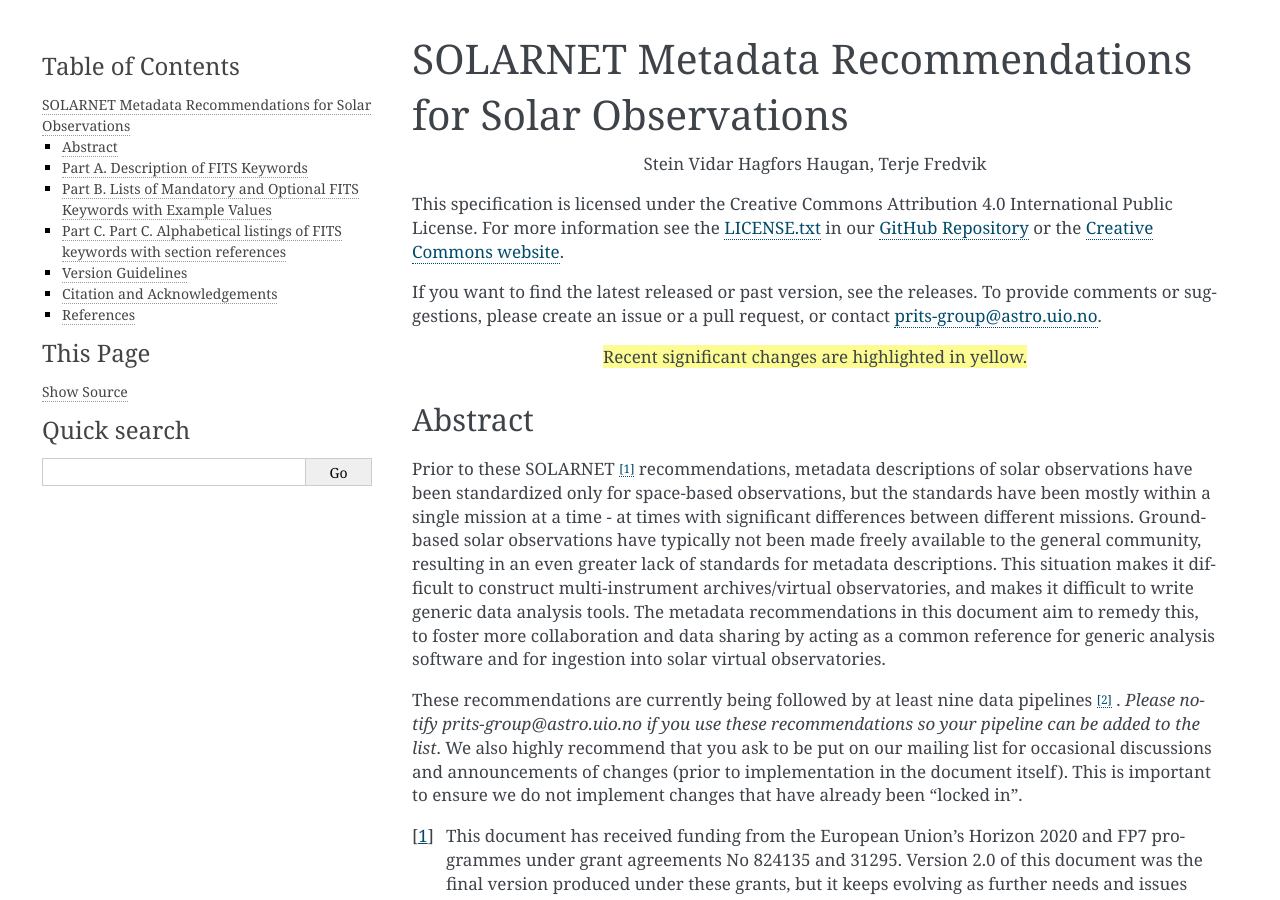
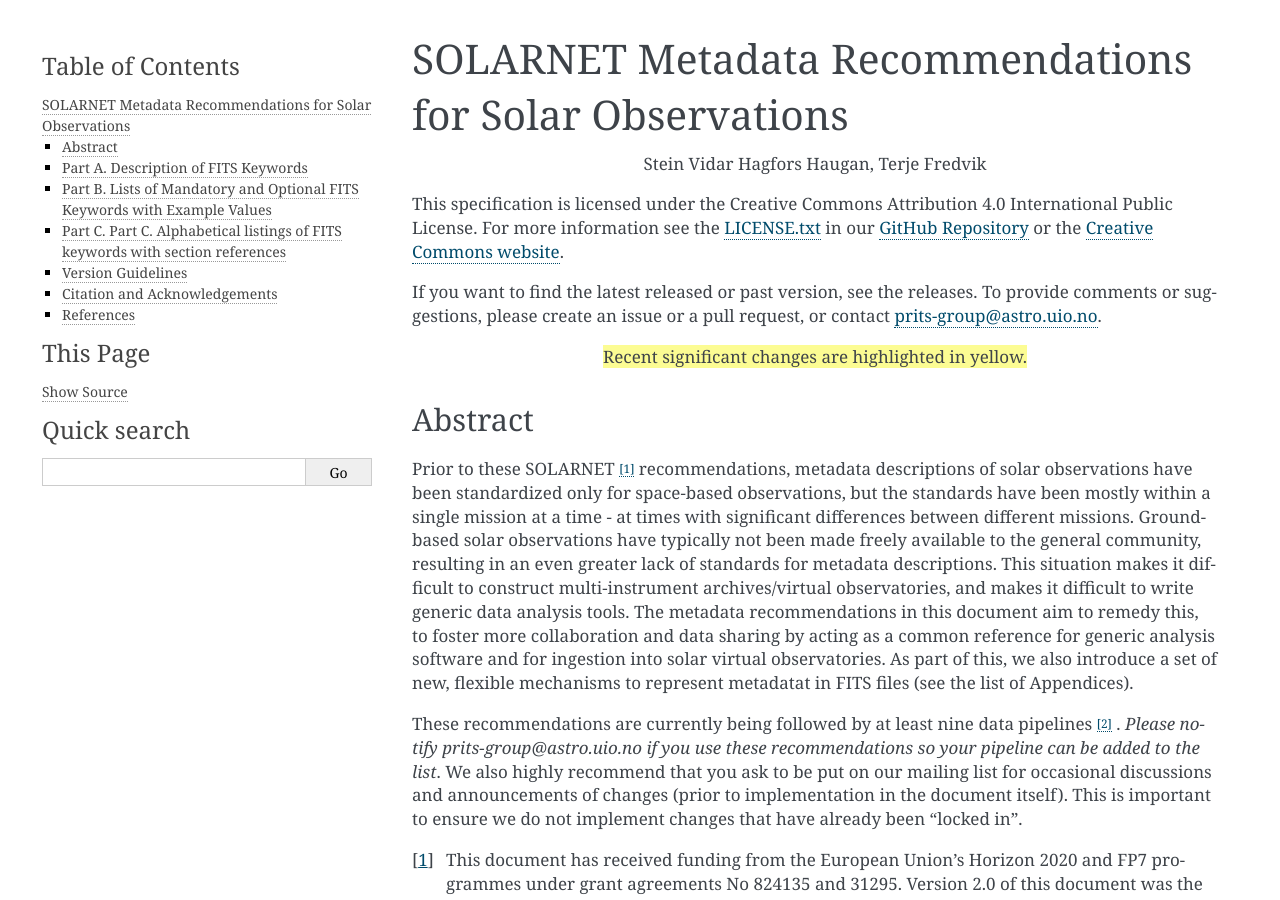
Before and after one commit to IHDE-Alliance/solarnet_metadata, a Sphinx documentation site: the page built from docs/index.rst, in a window 1280 px wide and 900 px high. Built offline with Sphinx 7.4.7, drawn with Linux system fonts in a browser that asks for light colours; part of the change alters nothing that is shown.

```diff
--- a/docs/index.rst
+++ b/docs/index.rst
@@ -29,7 +29,7 @@ If you want to find the latest released or past version, see the releases. To pr
 Abstract
 --------
 
-Prior to these SOLARNET [#footnote1]_ recommendations, metadata descriptions of solar observations have been standardized only for space-based observations, but the standards have been mostly within a single mission at a time - at times with significant differences between different missions. Ground-based solar observations have typically not been made freely available to the general community, resulting in an even greater lack of standards for metadata descriptions. This situation makes it difficult to construct multi-instrument archives/virtual observatories, and makes it difficult to write generic data analysis tools. The metadata recommendations in this document aim to remedy this, to foster more collaboration and data sharing by acting as a common reference for generic analysis software and for ingestion into solar virtual observatories.
+Prior to these SOLARNET [#footnote1]_ recommendations, metadata descriptions of solar observations have been standardized only for space-based observations, but the standards have been mostly within a single mission at a time - at times with significant differences between different missions. Ground-based solar observations have typically not been made freely available to the general community, resulting in an even greater lack of standards for metadata descriptions. This situation makes it difficult to construct multi-instrument archives/virtual observatories, and makes it difficult to write generic data analysis tools. The metadata recommendations in this document aim to remedy this, to foster more collaboration and data sharing by acting as a common reference for generic analysis software and for ingestion into solar virtual observatories. As part of this, we also introduce a set of new, flexible mechanisms to represent metadatat in FITS files (see the list of Appendices).
 
 These recommendations are currently being followed by at least nine data pipelines [#footnote2]_ . *Please notify prits-group@astro.uio.no if you use these recommendations so your pipeline can be added to the list*. We also highly recommend that you ask to be put on our mailing list for occasional discussions and announcements of changes (prior to implementation in the document itself). This is important to ensure we do not implement changes that have already been "locked in".
 
--- a/docs/source/appendix-9.md
+++ b/docs/source/appendix-9.md
@@ -112,7 +112,7 @@ component parameters {math}`p_a = p_1 \dots p_{26}`.
 
 `PTRBna`: Linear transformation constant {math}`B` (default value 0), see below
 
-When `PCONSna``=1`, i.e., when {math}`p_a` has been kept constant during fitting, it does not mean that {math}`p_a` necessarily has the same value for all `(x,y,t)`. The parameter may have been set to different values at different points prior to the fitting e.g., manually, and then not been allowed to change during subsequent fitting of the other parameters. For points where a parameter has been kept constant, the `PINITna` value does not apply. Using the example above, the data cube value for `(x,y,t,p)` can differ from `(x,y,t+1,p)` even if the corresponding `PCONSna` value is `1`. It is also possible to keep a parameter constant only at specific points `(x,y,t)` using a constant mask in a separate extension with the same dimensionality as the result data cube (except for the last dimension, which will be one smaller than in the result data cube because there is no constant mask for the {math}`\chi^2` value). If the constant mask extension is present, parameter number `p` has been kept constant/fixated for `(x,y,t)` at the value given in the result data if and only if the constant mask `(x,y,t,p)=1`. Thus, values in the constant mask overrides the `PCONSna` value.
+When `PCONSna``=1`, i.e., when {math}`p_a` has been kept constant during fitting, it does not mean that {math}`p_a` necessarily has the same value for all `(x,y,t)`. The parameter may have been set to different values at different points prior to the fitting and then not been allowed to change during subsequent fitting of the other parameters. I.e., for points where a parameter has been kept constant, the `PINITna` value does not apply. Using the example above, the data cube value for `(x,y,t,p)` can differ from `(x,y,t+1,p)` even if the corresponding `PCONSna` value is `1`. It is also possible to keep a parameter constant only at specific points `(x,y,t)` using a constant mask, see `CONTEXT` below.
 
 A Gaussian component is explicitly defined to be simply {math}`f(\lambda;p_1,p_2,p_3)=p_1 e^{-1/2(\lambda - p_2)^2/p_3^2}`. However, some may prefer to store results in modified form, such as velocities instead of line positions, and with varying definitions of line width (e.g., FWHM). To accommodate this without having to create separate components for every form, it is possible to use the `PTRAna` and `PTRBna` keywords to define a linear transformation between the _nominal_ (stored) value {math}`n_a`) of a parameter and the actual value {math}`p_a`) that is passed to the component function.
 
@@ -150,11 +150,11 @@ To allow manual inspection, verification, and modification of the analysis resul
 
 `RESIDEXT`: Residuals from the fitting process (`[x,y,lambda,t]`) which may in some cases be an important factor in the verification e .g., to discover emission lines that have not been considered during the fitting. This extention is normally not included, since it can be calculated from the original data and the fit paramters.
 
-`CONSTEXT`: Constant mask (`[x,y,t,p]`) – if the constant mask value `(x,y,t,p)=1`, parameter `p` has been kept constant/frozen *at the present value* (not necessarily the initial value) during the fitting process for point `(x,y,t)`. When the constant mask extension is not present, it is assumed that all parameters have been fitted freely (between the specified min and max values) at all times unless ` PCONSn``a=1 `. If only a few pixels have been kept constant, it is possible to store the indices of those pixels instead, in a pixel list with dimension `[n,m]`, where n is the number of dimensions in the result data cube (e.g., [4,m] for a result data cube with dimensions `[x,y,t,p]`), and m is the number of pixels that have been kept constant.
+`CONSTEXT`: Constant mask (`[x,y,t,p]`). If constant mask `(x,y,t,p)` is nonzero, parameter `p` has been kept constant/frozen *at the present value* (not necessarily the initial value) during the fitting process for point `(x,y,t)`. When the constant mask extension is not present, it is assumed that all parameters have been fitted freely (between the specified min and max values) at all times unless `PCONSn``a=1 `. <span class=new>`CONSTEXT` may also be specified as a pixel list ([Appendix II](#appendix-ii)). If the list contains an entry `(x,y,t,p)`, it means that the value of `(x,y,t,p)` in the result cube has been kept constant.</span>
 
-`INCLEXT`: Component inclusion mask (`[x,y,t,n]`) – if `(x,y,t,n)=0`, component `n` has not been included for point `(x,y,t)`. When not present, it is assumed that all components have been included at all times.
+`INCLEXT`: Component inclusion mask (`[x,y,t,n]`). If `(x,y,t,n)=0`, component `n` has not been included for point `(x,y,t)`. If `(x,y,t,n)=1`, the component has been included in the fit. When the extension is not present, it is assumed that all components have been included at all times. <span class=new>As for `CONTEXT`, `INCLEXT` may be defined through the pixel list mechanism ([Appendix II](#appendix-ii)); if the list contains `(x,y,t,n)` then component `n` has *not* been included for point `(x,y,t,*)`. Where a component is not included, it's parameter values should be set to `NaN`.</span>
 
-In all such extensions, all WCS keywords that apply must be present, given their dimensionalities, as must all Type P-related keywords (including e.g., the extension names and component/parameter descriptions etc., and `OBS_HDU``=2` as these are also “type P” data). For the component inclusion mask extension (`INCLEXT`), the `CTYPEi` of the component dimension should be `'COMPONENT'`.
+In all such extensions, all WCS keywords that apply must be present, given their dimensionalities, as must all Type P-related keywords (including e.g., the extension names and component/parameter descriptions etc., and `OBS_HDU``=2` as these are also “type P data"). For the component inclusion mask extension (`INCLEXT`), the `CTYPEi` of the component dimension should be `'COMPONENT'`.
 
 For these auxiliary extensions, it may be worth considering the “external extensions” mechanism, see [Appendix VII](#appendix-vii).
 
```
